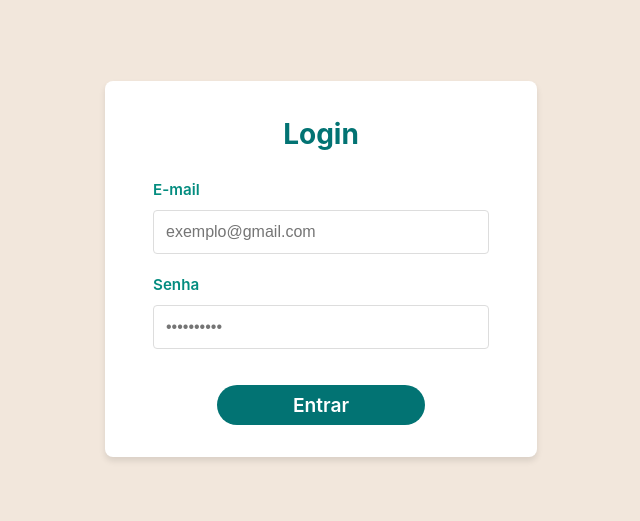
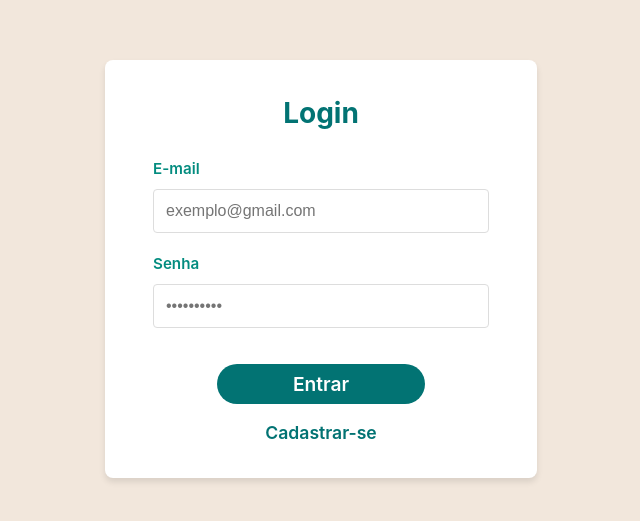
Before and after one commit to dennyberrios/formulario-data, a React (Vite) app in the folder front-end/: page / in a window 1280 px wide. Shown: the part 131-652 px from the top of the page, without its empty margins (319-959 px from the left). Built offline with nearby package versions, Linux system fonts and the light colour scheme; no server answers.

Commit message:
adiciona botão de cadastro e altera mensagem de usuário não encontrado para alerta

```diff
--- a/front-end/src/screens/Login/index.jsx
+++ b/front-end/src/screens/Login/index.jsx
@@ -2,6 +2,7 @@ import { useContext, useState } from "react";
 import {
   Button,
   ButtonGroup,
+  ButtonRegister,
   Container,
   Form,
   FormContainer,
@@ -63,7 +64,7 @@ const Login = () => {
         console.log(response.result[0]);
         setReloadLayout(!reloadLayout);
       } else {
-        console.log("Usuário não encontrado");
+        alert("Usuário não encontrado");
       }
     } catch (error) {
       console.error({ MSG: "Error login:", error });
@@ -98,6 +99,7 @@ const Login = () => {
 
           <ButtonGroup>
             <Button type="submit">Entrar</Button>
+            <ButtonRegister to={"/register"}>Cadastrar-se</ButtonRegister>
           </ButtonGroup>
         </Form>
       </FormContainer>
--- a/front-end/src/screens/Login/styles.js
+++ b/front-end/src/screens/Login/styles.js
@@ -1,5 +1,6 @@
 import styled from "styled-components"
 import { theme } from "../../components/UI/Theme/theme"
+import { Link } from "react-router-dom"
 
 export const Container = styled.section`
   width: 100%;
@@ -49,7 +50,8 @@ export const Form = styled.form`
 
 export const ButtonGroup = styled.div`
   display: flex;
-  justify-content: center;
+  flex-direction: column;
+  align-items: center;
   gap: 1rem;
   margin-top: 1rem;
 
@@ -68,9 +70,22 @@ export const Button = styled.button`
   font-weight: 600;
   flex: 1;
   transition: background-color 0.2s ease;
-  max-width: 13rem;
+  width: 13rem;
 
   &:hover {
     background-color: ${theme.colors.secondary};
   }
 `
+
+export const ButtonRegister = styled(Link)`
+  color: ${theme.colors.primary};
+  cursor: pointer;
+  font-size: 1.1rem;
+  font-weight: 600;
+  transition: color 0.2s ease;
+  max-width: 13rem;
+
+  &:hover {
+    color: ${theme.colors.secondary};
+  }
+`
```
